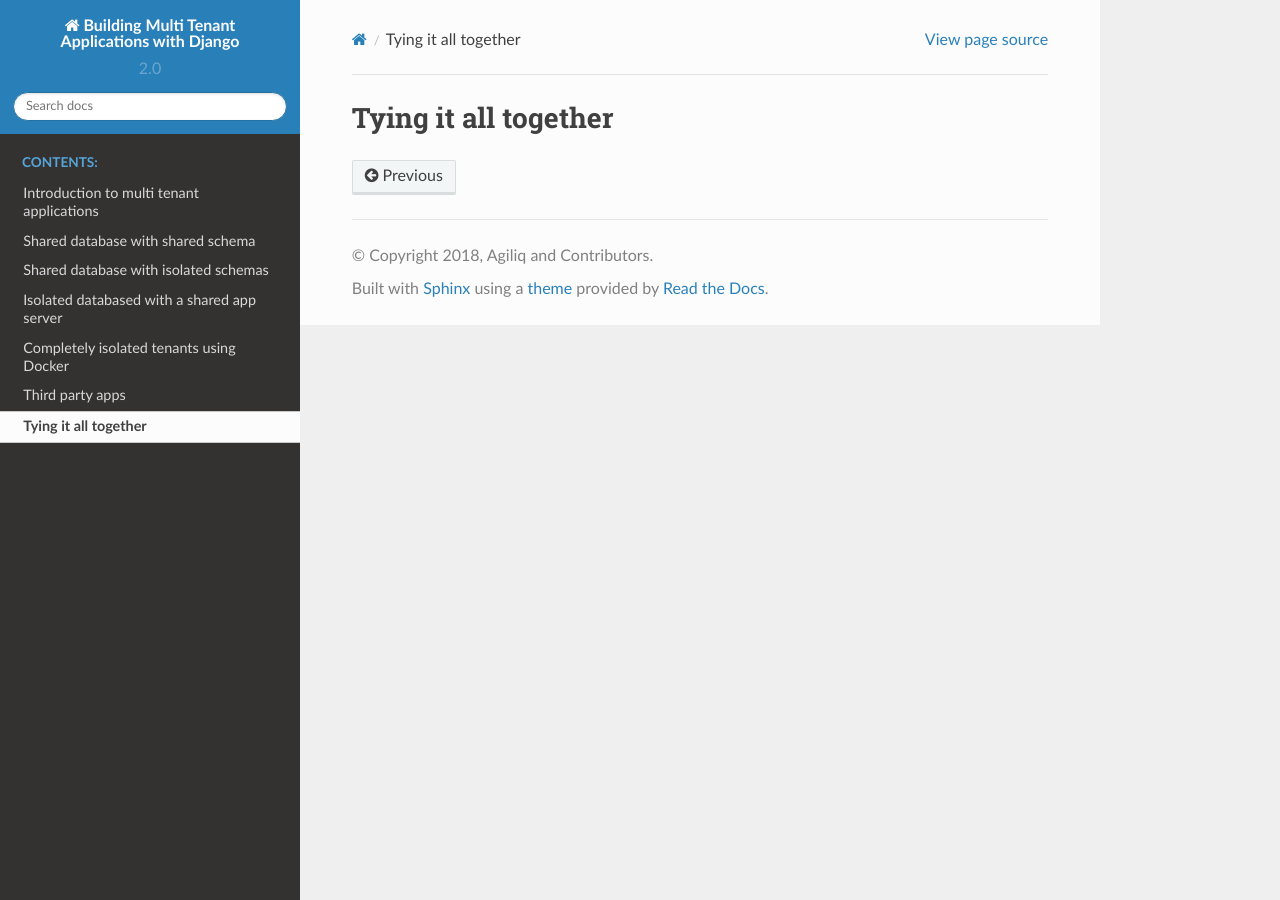
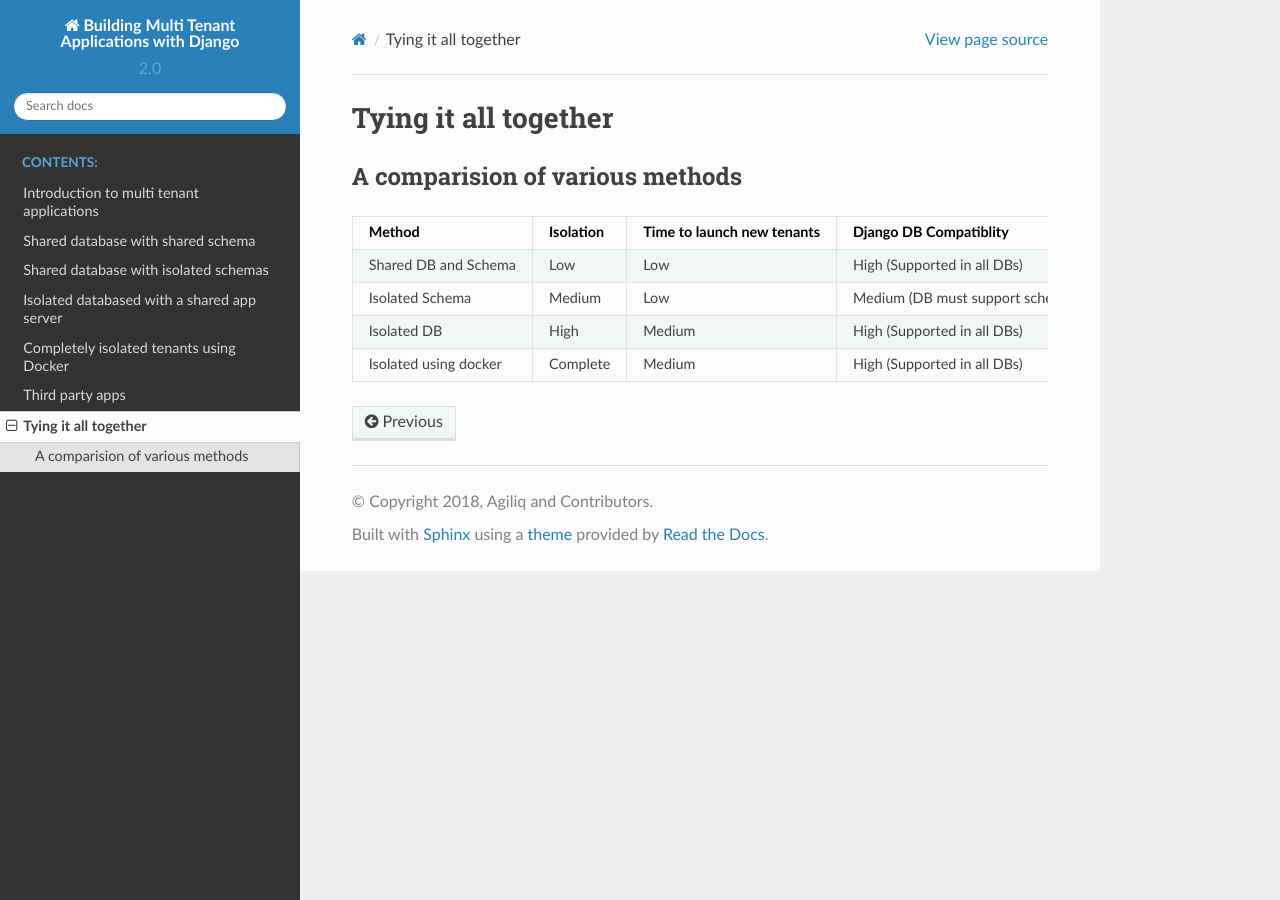
Before and after one commit to agiliq/building-multi-tenant-applications-with-django, a Sphinx documentation site: the page built from source/tying-it-all-together.rst, in a window 1280 px wide. Built offline with Sphinx 7.4.7 and the Read the Docs theme 2.0.0, drawn with Linux system fonts in a browser that asks for light colours.

Commit message:
Added comparision table

```diff
--- a/source/tying-it-all-together.rst
+++ b/source/tying-it-all-together.rst
@@ -1,2 +1,16 @@
 Tying it all together
 ------------------------
+
+
+A comparision of various methods
+++++++++++++++++++++++++++++++++++++++++++++
+
+=======================     ==========   ==================  ====================================
+Method                      Isolation    Time to             Django DB
+                                         launch new tenants  Compatiblity
+=======================     ==========   ==================  ====================================
+Shared DB and Schema        Low          Low                 High (Supported in all DBs)
+Isolated Schema             Medium       Low                 Medium (DB must support schema)
+Isolated DB                 High         Medium              High (Supported in all DBs)
+Isolated using docker       Complete     Medium              High (Supported in all DBs)
+=======================     ==========   ==================  ====================================
```
